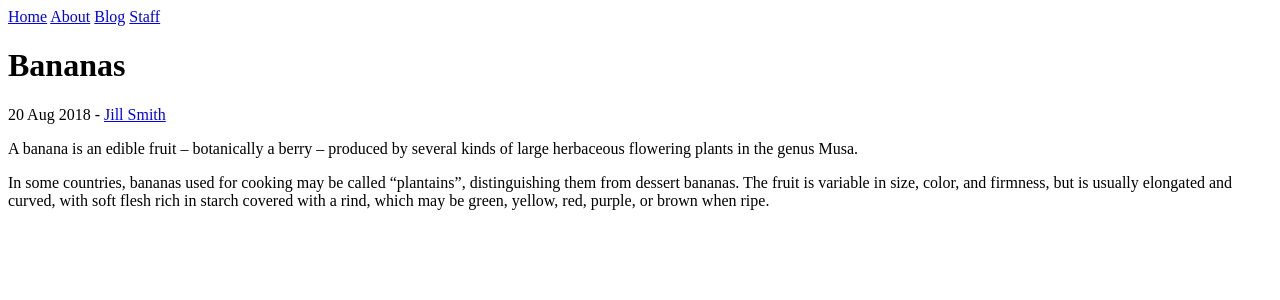
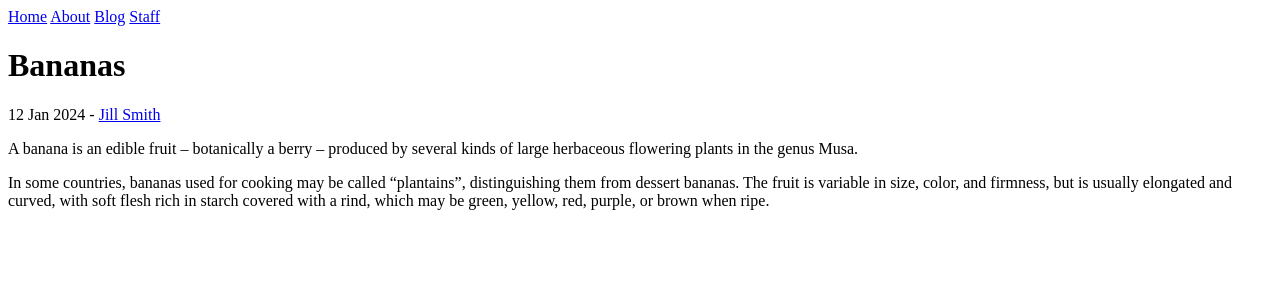
Before and after one commit to merckens/blog, a Jekyll site: the page built from _posts/2018-08-20-bananas.md, in a window 1280 px wide. Shown: the top 300 px of the page. Built offline with Jekyll 4.4.1, drawn with Linux system fonts in a browser that asks for light colours; part of the change alters nothing that is shown.

Commit message:
Update Blog “2018-08-20-bananas”

```diff
--- a/_posts/2018-08-20-bananas.md
+++ b/_posts/2018-08-20-bananas.md
@@ -1,4 +1,6 @@
 ---
+title: Bananas
+date: 2024-01-12T00:33:25.526Z
 author: jill
 ---
 
```
